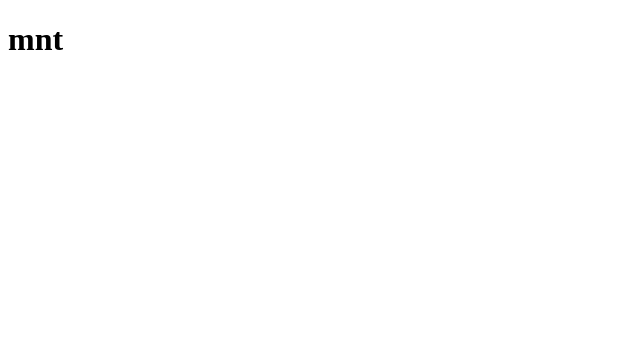
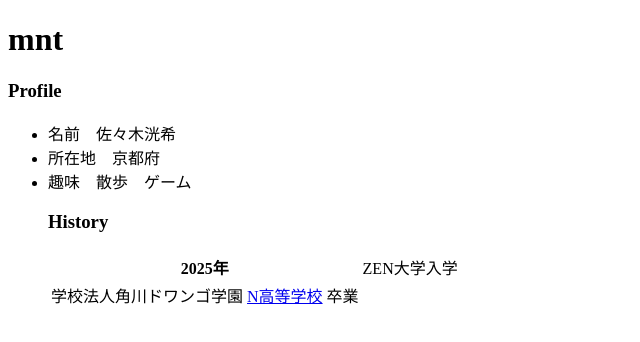
Before and after one commit to mnt-n/mnt-n.github.io, a plain HTML site: page index.html in a window 1280 px wide. Shown: the whole page, without its empty margins (0-640 px from the left). Drawn offline with Linux system fonts and the light colour scheme.

Commit message:
Update index.html

```diff
--- a/index.html
+++ b/index.html
@@ -7,5 +7,20 @@
   </head>
   <body>
     <h1>mnt</h1>
-  </body>
-</html>
+
+    <h3>Profile</h3>
+    <ul>
+      <li>名前　佐々木洸希</li>
+      <li>所在地　京都府</li>
+      <li>趣味　散歩　ゲーム</li>
+
+    <h3>History</h3>
+    <table>
+      <tr>
+        <th>2025年</th>
+        <td>ZEN大学入学</td>
+      </tr>
+      <tr>
+        <td>学校法人角川ドワンゴ学園 <a href="https://nnn.ed.jp/">N高等学校</a> 卒業</td>
+      </tr>
+    </table>
```
